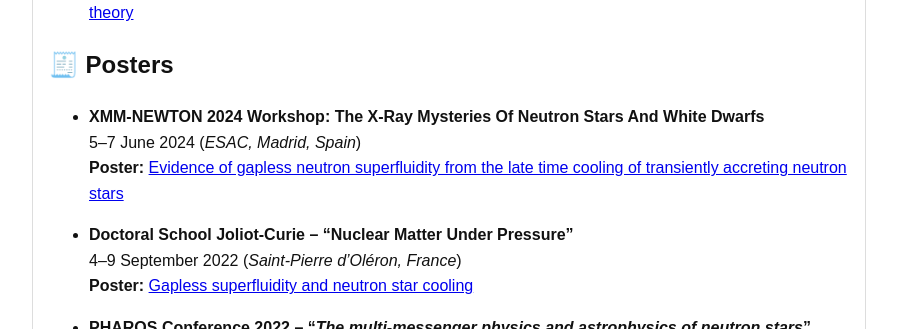
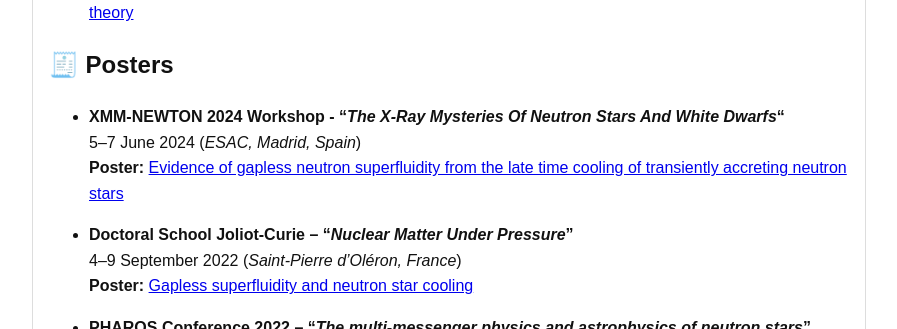
Before and after one commit to V-allard/V-allard.github.io, a Jekyll site: the page built from talks.md, in a window 1280 px wide. Shown: the part 799-1128 px from the top of the page, without its empty margins (191-1088 px from the left). Built offline with Jekyll 4.4.1, drawn with Linux system fonts in a browser that asks for light colours.

```diff
--- a/talks.md
+++ b/talks.md
@@ -31,11 +31,11 @@ This page contains an archive of all my scientific talks and posters, future and
 
 ## 🧾 Posters
 
-- **XMM-NEWTON 2024 Workshop: The X-Ray Mysteries Of Neutron Stars And White Dwarfs**
+- **XMM-NEWTON 2024 Workshop - "*The X-Ray Mysteries Of Neutron Stars And White Dwarfs*"**
   5–7 June 2024 (*ESAC, Madrid, Spain*)
   **Poster:** [Evidence of gapless neutron superfluidity from the late time cooling of transiently accreting neutron stars](/assets/Poster_XMM_Newton_2024.pdf)
 
-- **Doctoral School Joliot-Curie – “Nuclear Matter Under Pressure”**
+- **Doctoral School Joliot-Curie – “*Nuclear Matter Under Pressure*”**
   4–9 September 2022 (*Saint-Pierre d’Oléron, France*)
   **Poster:** [Gapless superfluidity and neutron star cooling](/assets/Poster_EJC_2022.pdf)
 
```
